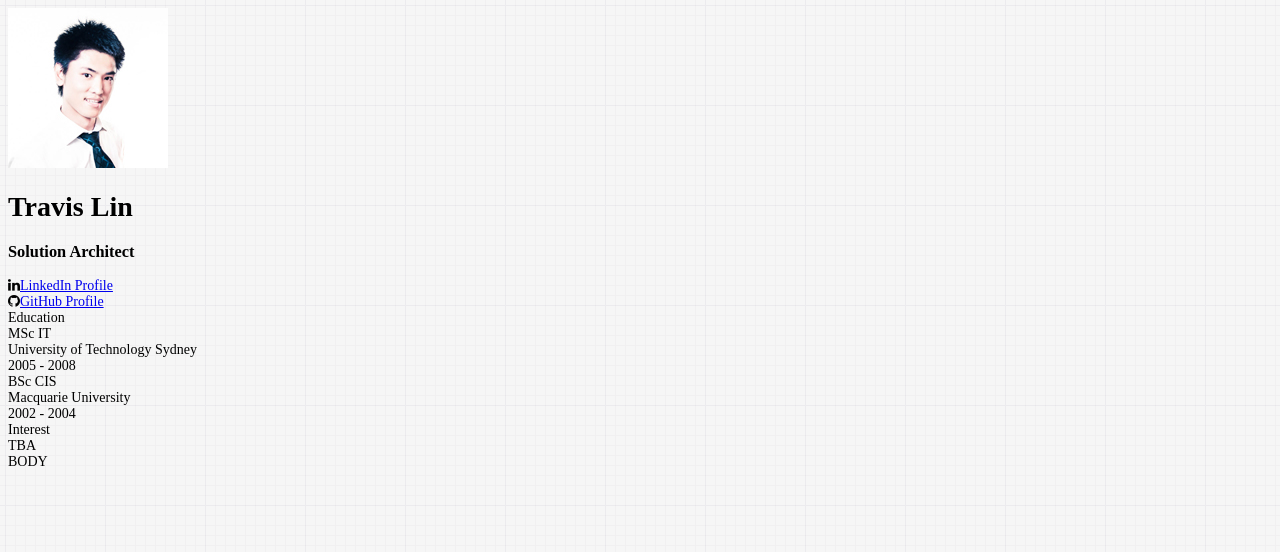
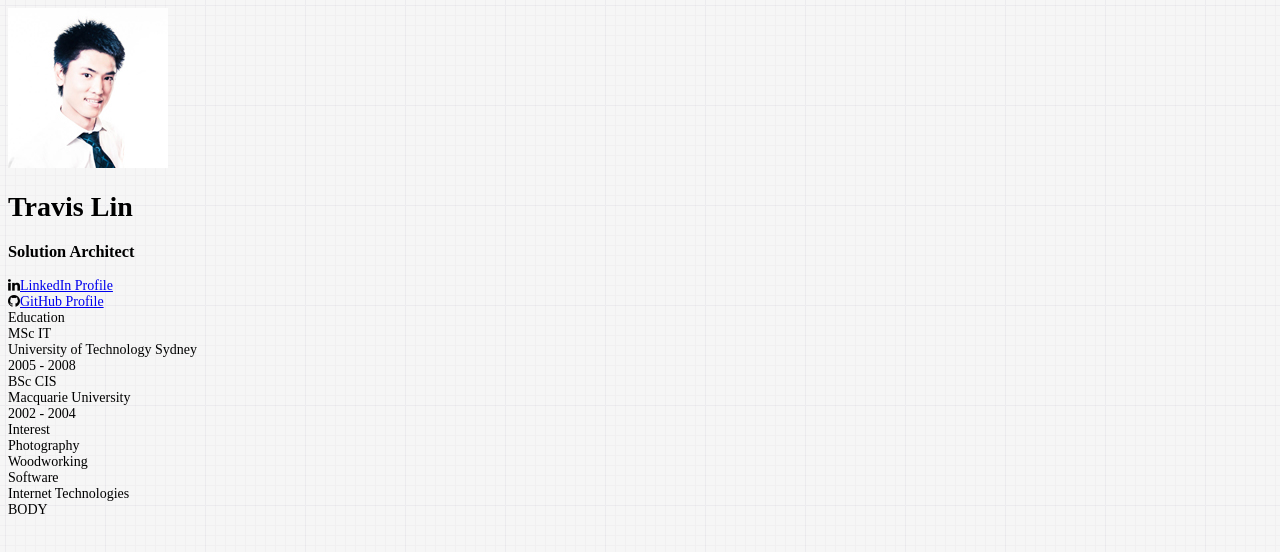
Before and after one commit to rockacola/website, a Next.js app: page /profile in a window 1280 px wide. Shown: the top 552 px of the page. Built offline with nearby package versions, Linux system fonts and the light colour scheme.

Commit message:
Complete implementation for the sidebar

```diff
--- /dev/null
+++ b/components/profile/interest-block.tsx
@@ -0,0 +1,13 @@
+import { ProfileEducationItem, ProfileInterestItem } from '../../data'
+
+interface ProfileInterestBlockProps {
+  item: ProfileInterestItem
+}
+
+export function ProfileInterestBlock({ item }: ProfileInterestBlockProps) {
+  return (
+    <div className={`my-1`}>
+      {item.label}
+    </div>
+  )
+}
--- a/pages/profile.tsx
+++ b/pages/profile.tsx
@@ -3,6 +3,7 @@ import { ProfileSectionHeader } from '../components/profile/section-header'
 import { ProfileEducationBlock } from '../components/profile/education-block'
 import { ProfileSocialLink } from '../components/profile/social-link'
 import { profile, ProfileProps } from '../data'
+import { ProfileInterestBlock } from '../components/profile/interest-block'
 
 export async function getStaticProps() {
   return {
@@ -37,7 +38,7 @@ const SidebarSection = (profile: ProfileProps) => (
     </div>
     <div className="block-container education mx-4 my-6">
       <ProfileSectionHeader label="Education" />
-      <div className="items">
+      <div className="my-2">
         {profile.educations.map((item) => (
           <ProfileEducationBlock key={item.institute} item={item} />
         ))}
@@ -45,7 +46,11 @@ const SidebarSection = (profile: ProfileProps) => (
     </div>
     <div className="block-container interest mx-4 my-6">
       <ProfileSectionHeader label="Interest" />
-      <div className="items">TBA</div>
+      <div className="my-2">
+        {profile.interests.map((item) => (
+          <ProfileInterestBlock key={item.key} item={item} />
+        ))}
+      </div>
     </div>
   </div>
 )
```
